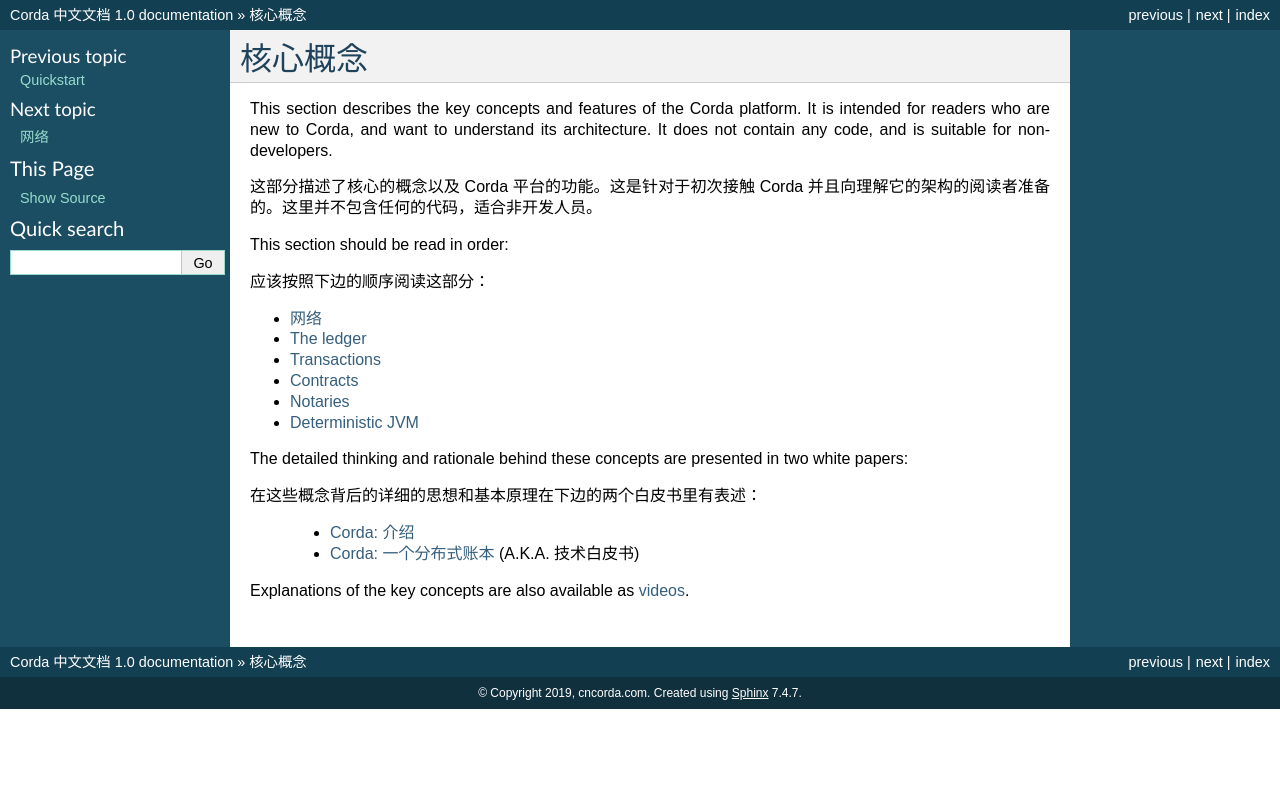
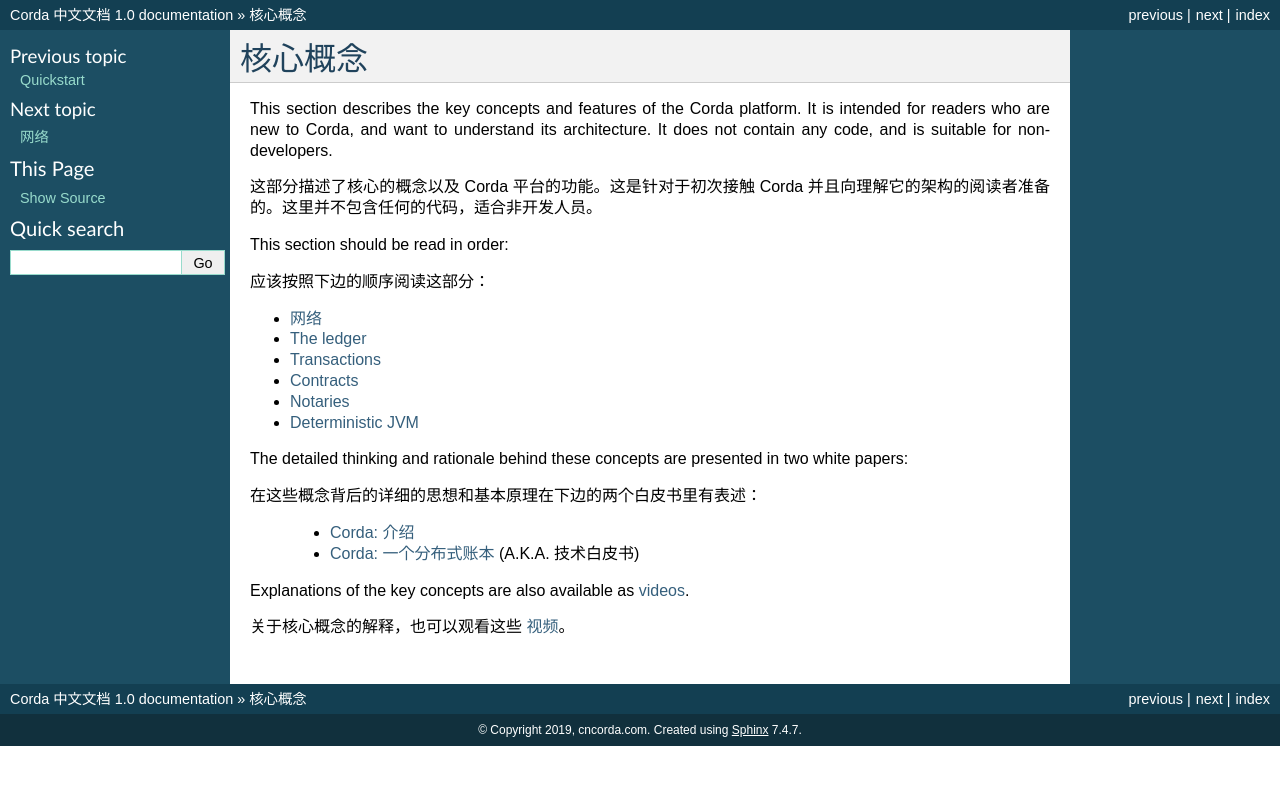
Before and after one commit to lijiachuan1982/cncorda, a Sphinx documentation site: the page built from docs/key-concepts.rst, in a window 1280 px wide. Shown: the top 785 px of the page. Built offline with Sphinx 7.4.7, drawn with Linux system fonts in a browser that asks for light colours; pages that are not in the unit, such as notebooks, are missing from menus.

Commit message:
key-concepts.rst

```diff
--- a/docs/key-concepts.rst
+++ b/docs/key-concepts.rst
@@ -40,5 +40,7 @@
 
 Explanations of the key concepts are also available as `videos <https://vimeo.com/album/4555732/>`_.
 
+关于核心概念的解释，也可以观看这些 `视频 <https://vimeo.com/album/4555732/>`_。
+
 .. _`Corda: 介绍`: _static/corda-introductory-whitepaper.pdf
 .. _`Corda: 一个分布式账本`: _static/corda-technical-whitepaper.pdf
```
